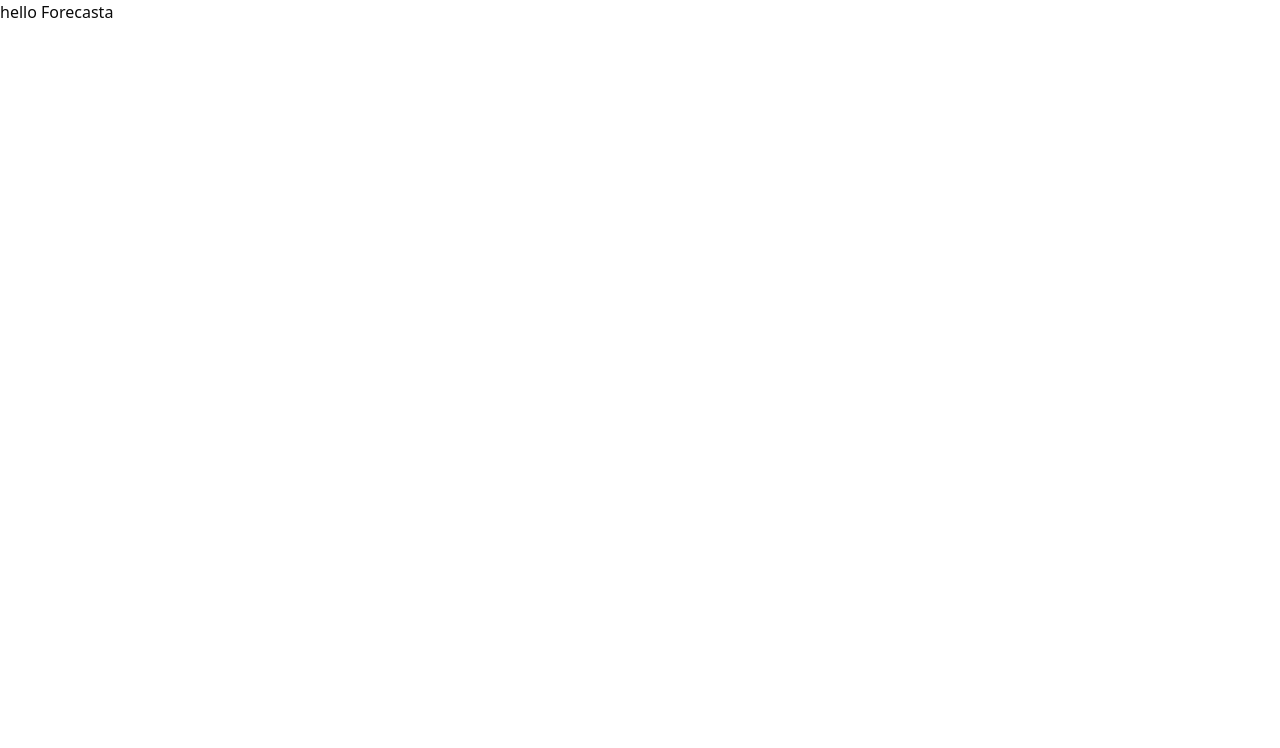
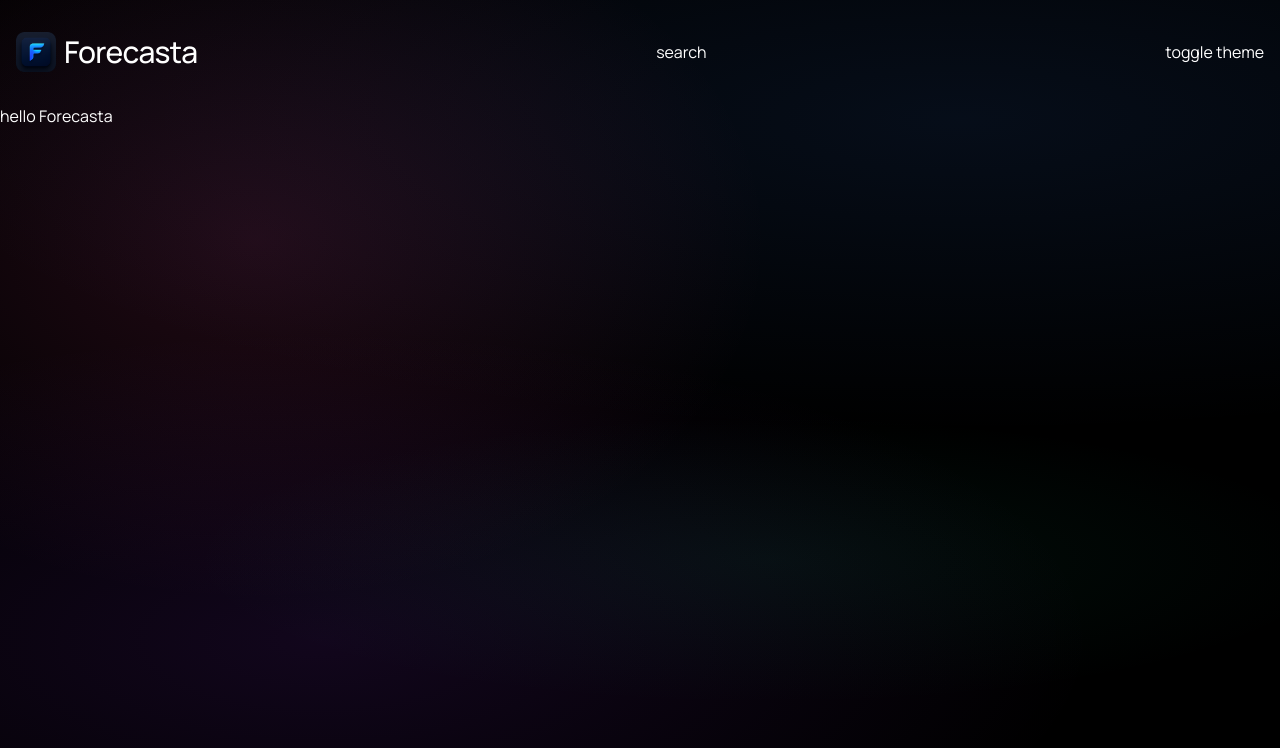
Before and after one commit to mashfikur/weather-web-ui, a Next.js app: page / in a window 1280 px wide. Shown: the top 748 px of the page. Built offline with nearby package versions, Linux system fonts and the light colour scheme.

Commit message:
nav layout created

```diff
--- a/src/app/globals.css
+++ b/src/app/globals.css
@@ -2,6 +2,16 @@
 @import "tw-animate-css";
 
 @custom-variant dark (&:is(.dark *));
+
+@theme {
+  --font-primary: var(--font-primary);
+  --font-secondary: var(--font-secondary);
+}
+
+@utility container {
+  margin-inline: auto;
+  padding-inline: 1rem;
+}
 
 @theme inline {
   --color-background: var(--background);
@@ -117,6 +127,32 @@
     @apply border-border outline-ring/50;
   }
   body {
-    @apply bg-background text-foreground;
+    @apply bg-background font-primary;
   }
 }
+
+/* custom styles */
+.custom_bg {
+  background:
+    radial-gradient(
+      ellipse 110% 70% at 25% 80%,
+      rgba(147, 51, 234, 0.12),
+      transparent 55%
+    ),
+    radial-gradient(
+      ellipse 130% 60% at 75% 15%,
+      rgba(59, 130, 246, 0.1),
+      transparent 65%
+    ),
+    radial-gradient(
+      ellipse 80% 90% at 20% 30%,
+      rgba(236, 72, 153, 0.14),
+      transparent 50%
+    ),
+    radial-gradient(
+      ellipse 100% 40% at 60% 70%,
+      rgba(16, 185, 129, 0.08),
+      transparent 45%
+    ),
+    #000000;
+}
--- a/src/app/layout.tsx
+++ b/src/app/layout.tsx
@@ -1,14 +1,15 @@
 import type { Metadata } from "next";
-import { Geist, Geist_Mono } from "next/font/google";
+import { Manrope, Rubik } from "next/font/google";
 import "./globals.css";
+import Navbar from "@/shared/Navbar";
+import AppWrapper from "@/components/common/AppWrapper";
 
-const geistSans = Geist({
-  variable: "--font-geist-sans",
+const manrope = Manrope({
+  variable: "--font-primary",
   subsets: ["latin"],
 });
-
-const geistMono = Geist_Mono({
-  variable: "--font-geist-mono",
+const sora = Rubik({
+  variable: "--font-secondary",
   subsets: ["latin"],
 });
 
@@ -29,10 +30,12 @@ export default function RootLayout({
   return (
     <html lang="en">
       <head></head>
-      <body
-        className={`${geistSans.variable} ${geistMono.variable} antialiased`}
-      >
-        {children}
+      <body className={` ${manrope.variable} ${sora.variable} antialiased`}>
+        <AppWrapper>
+          <Navbar />
+
+          <main>{children}</main>
+        </AppWrapper>
       </body>
     </html>
   );
--- a/src/app/page.tsx
+++ b/src/app/page.tsx
@@ -3,7 +3,7 @@ import React from "react";
 const page = () => {
   return (
     <div>
-      <h2>hello Forecasta</h2>
+      <h2 className="text-white">hello Forecasta</h2>
     </div>
   );
 };
--- /dev/null
+++ b/src/components/common/AppWrapper.tsx
@@ -0,0 +1,11 @@
+const AppWrapper = ({ children }: { children: React.ReactNode }) => {
+  return (
+    <div className="relative min-h-screen w-full bg-black text-white">
+      <div className="custom_bg absolute inset-0 z-0" />
+
+      <div className="relative z-10">{children}</div>
+    </div>
+  );
+};
+
+export default AppWrapper;
--- /dev/null
+++ b/src/components/nav/SearchLocation.tsx
@@ -0,0 +1,9 @@
+const SearchLocation = () => {
+  return (
+    <div>
+      <h3>search</h3>
+    </div>
+  );
+};
+
+export default SearchLocation;
--- /dev/null
+++ b/src/components/nav/ToggleTheme.tsx
@@ -0,0 +1,11 @@
+'use client'
+
+const ToggleTheme = () => {
+    return (
+        <div>
+            <h3>toggle theme</h3>
+        </div>
+    );
+};
+
+export default ToggleTheme;
--- /dev/null
+++ b/src/shared/Navbar.tsx
@@ -0,0 +1,36 @@
+import logo from "@/assets/main-logo.png";
+import SearchLocation from "@/components/nav/SearchLocation";
+import ToggleTheme from "@/components/nav/ToggleTheme";
+import Image from "next/image";
+
+const Navbar = () => {
+  return (
+    <nav className="container flex items-center justify-between py-8">
+      <div>
+        <div className="flex items-center gap-2">
+          <Image
+            src={logo}
+            height={40}
+            width={40}
+            quality={100}
+            alt="nav-logo"
+          />
+          <h1 className="text-3xl font-medium tracking-tight text-white">
+            Forecasta
+          </h1>
+        </div>
+
+        {/* location meter */}
+        <div></div>
+      </div>
+
+      {/* search bar */}
+      <SearchLocation />
+
+      {/* toggle */}
+      <ToggleTheme />
+    </nav>
+  );
+};
+
+export default Navbar;
```
Also changed, not shown: src/assets/main-logo.png (added).
